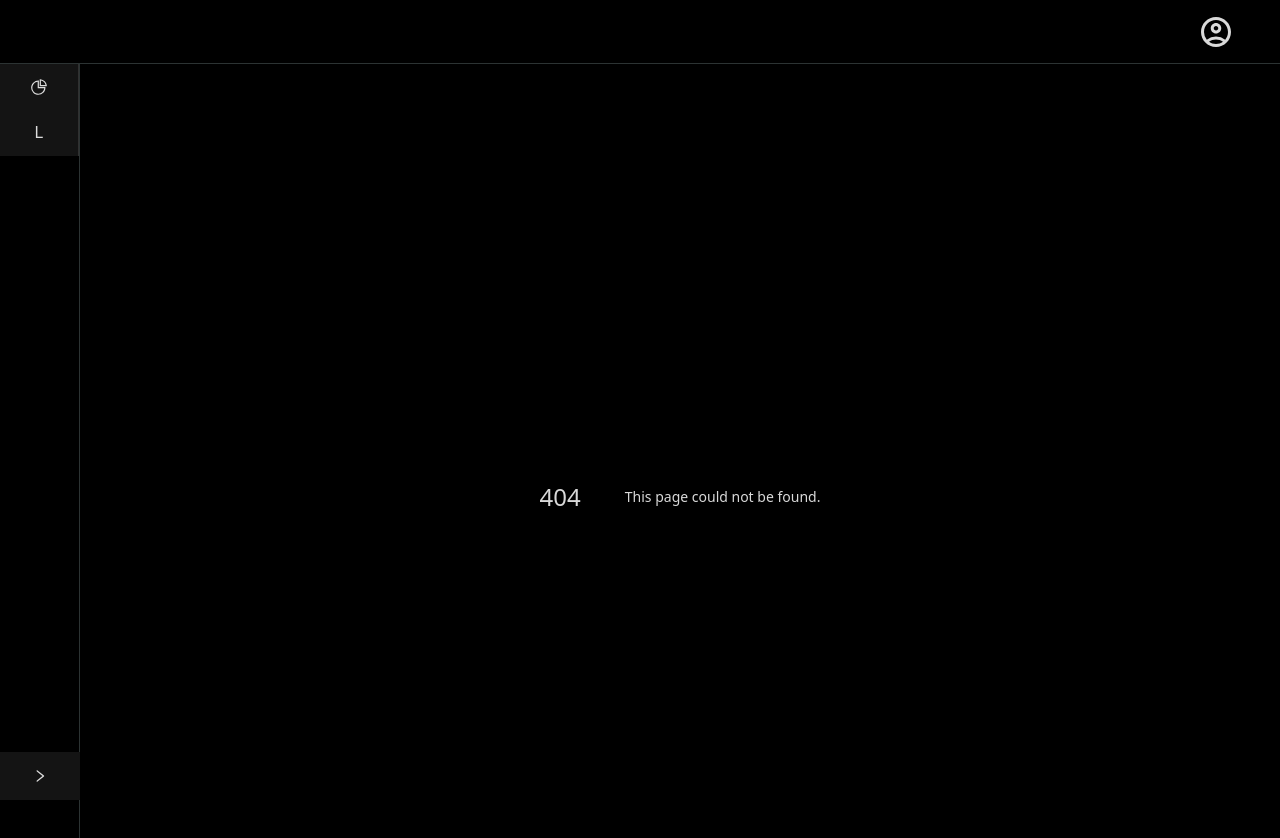
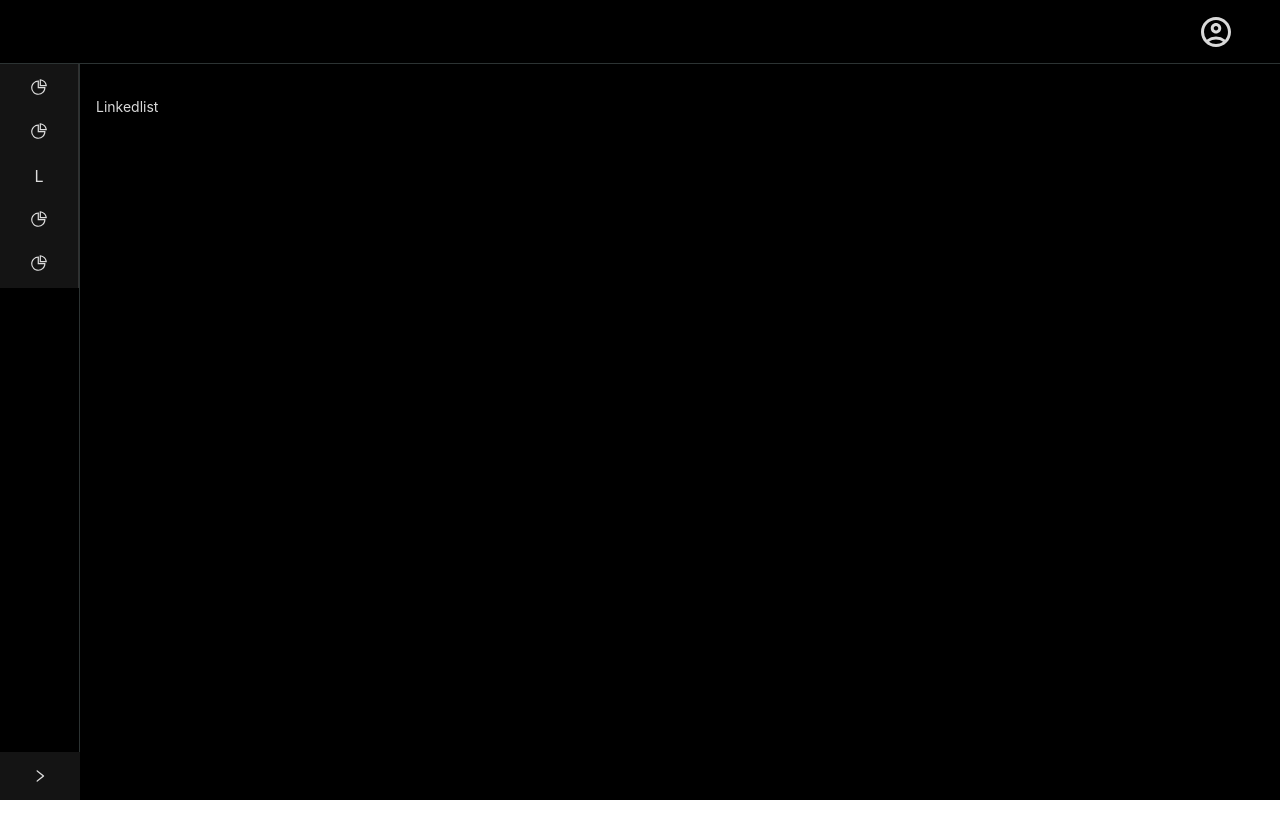
Before and after one commit to mohitgadhavi1/project_catfish, a Next.js app: page /linkedlist in a window 1280 px wide. Before the commit this address had no page. Shown: the top 838 px of the page. After the commit the page ends 800 px from the top, so only its background shows below. Built offline with nearby package versions, Linux system fonts and the light colour scheme.

Commit message:
worked on sidebar

```diff
--- /dev/null
+++ b/src/app/graph/page.jsx
@@ -0,0 +1,7 @@
+import React from "react";
+
+function Graph() {
+	return <div>Graph</div>;
+}
+
+export default Graph;
--- /dev/null
+++ b/src/app/linkedlist/page.jsx
@@ -0,0 +1,7 @@
+import React from "react";
+
+function Linkedlist() {
+	return <div>Linkedlist</div>;
+}
+
+export default Linkedlist;
--- /dev/null
+++ b/src/app/queue/page.jsx
@@ -0,0 +1,7 @@
+import React from "react";
+
+function Queue() {
+	return <div>Queue</div>;
+}
+
+export default Queue;
--- /dev/null
+++ b/src/app/tree/page.jsx
@@ -0,0 +1,7 @@
+import React from "react";
+
+function Tree() {
+	return <div>Tree</div>;
+}
+
+export default Tree;
--- a/src/component/layout/AppSidebar.js
+++ b/src/component/layout/AppSidebar.js
@@ -16,13 +16,15 @@ function AppSidebar() {
 	console.log("collapsed", collapsed);
 	const items = [
 		getItem(<Link href={"/stack"}>Stack</Link>, "1", <PieChartOutlined />),
-		getItem("Linked List", "2", null, [
-			getItem("Singly", "3"),
-			getItem("Doubly", "4"),
-			getItem("Circular", "5"),
-			getItem("Circular Doubly", "6"),
+		getItem(<Link href={"/queue"}>Queue</Link>, "2", <PieChartOutlined />),
+		getItem("Linked List", "3", null, [
+			getItem(<Link href={"/linkedlist"}>Singly</Link>, "4"),
+			getItem(<Link href={"/linkedlist"}>Doubly</Link>, "5"),
+			getItem(<Link href={"/linkedlist"}>Circular</Link>, "6"),
+			getItem(<Link href={"/linkedlist"}>Circular Doubly</Link>, "7"),
 		]),
-		// getItem("Heap", "sub1", <UserOutlined />),
+		getItem(<Link href={"/tree"}>Tree</Link>, "8", <PieChartOutlined />),
+		getItem(<Link href={"/graph"}>Graph</Link>, "9", <PieChartOutlined />),
 	];
 
 	return (
```
